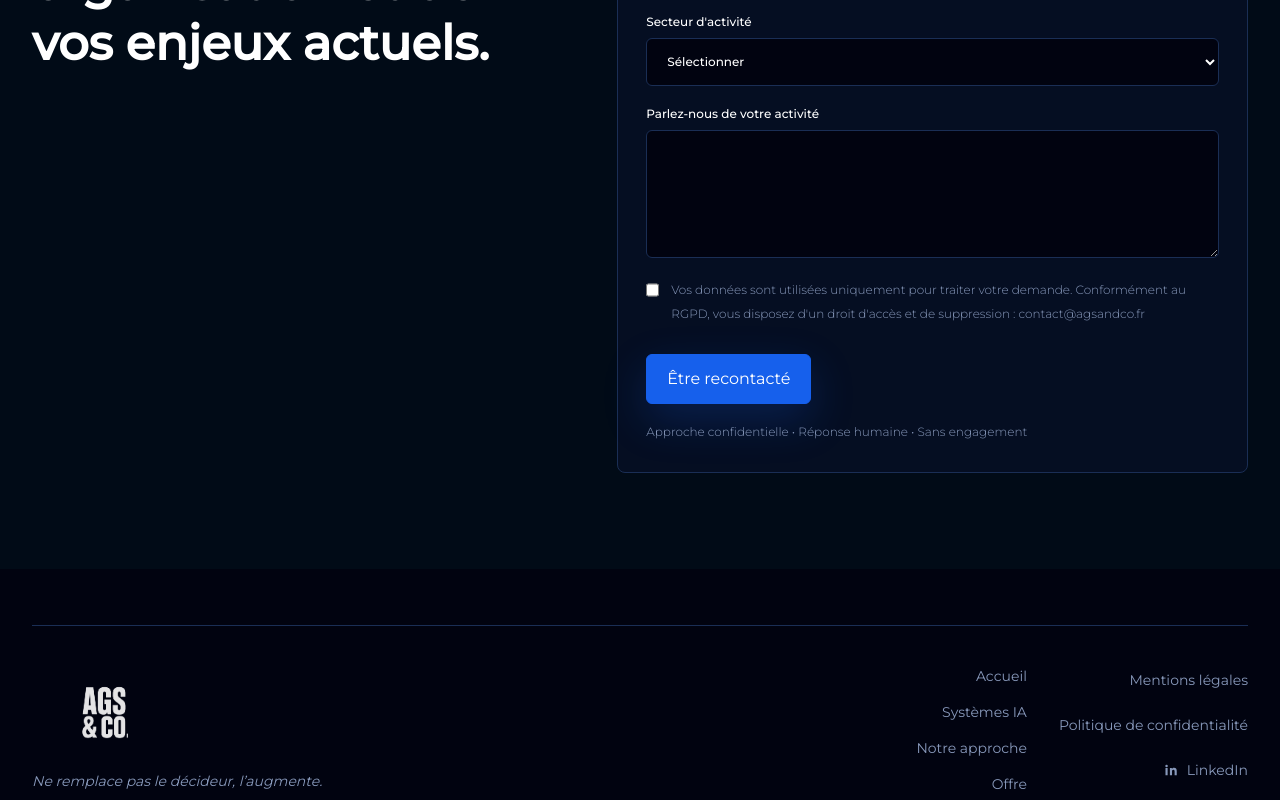
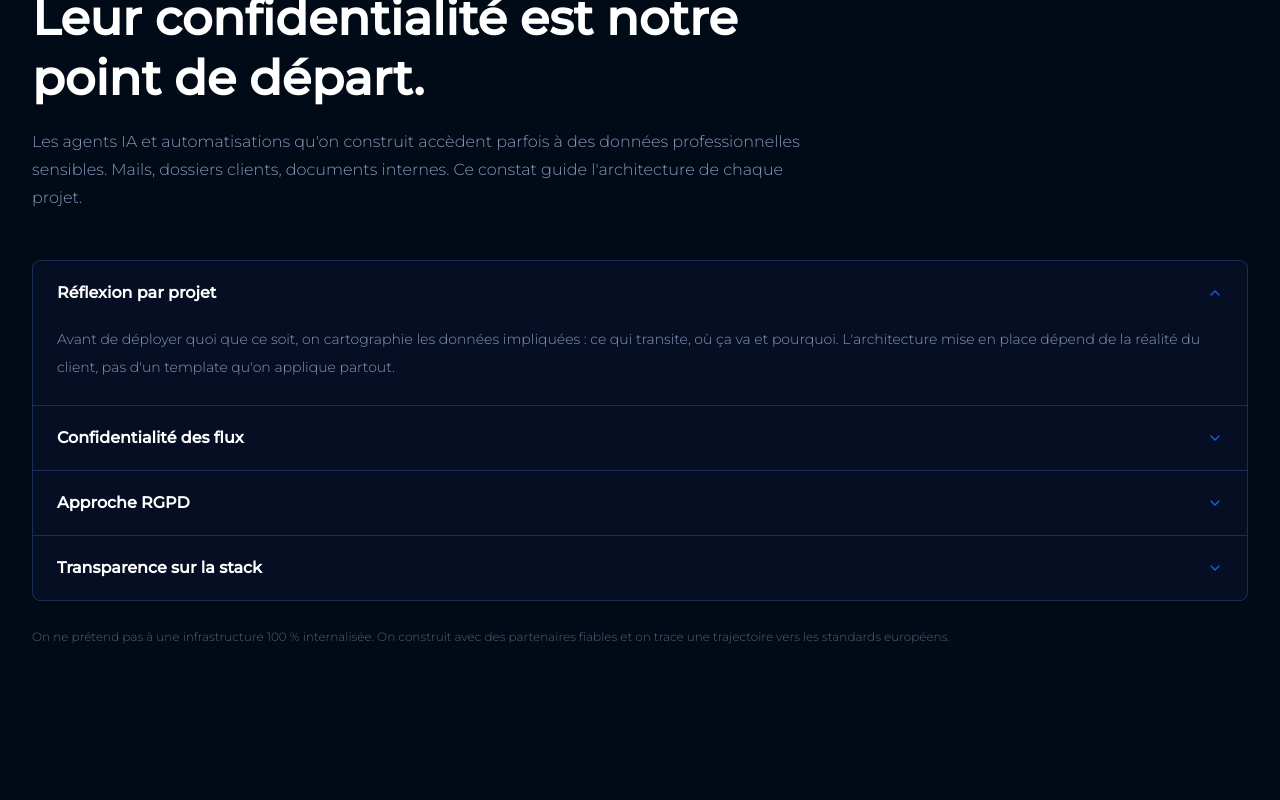
Before and after one commit to evensswa-ship-it/ags-landing, a Next.js app: page / in a window 1280 px wide. Shown: the part 3460-4260 px from the top of the page. Built offline with nearby package versions, Linux system fonts and the light colour scheme.

Commit message:
feat: section données & confidentialité + CLAUDE.md

```diff
--- a/src/app/page.tsx
+++ b/src/app/page.tsx
@@ -3,6 +3,7 @@ import Hero from '@/components/sections/Hero'
 import Cockpit from '@/components/sections/Cockpit'
 import Philosophy from '@/components/sections/Philosophy'
 import Offer from '@/components/sections/Offer'
+import DataPrivacy from '@/components/sections/DataPrivacy'
 import Contact from '@/components/sections/Contact'
 import Footer from '@/components/sections/Footer'
 
@@ -15,6 +16,7 @@ export default function Home() {
         <Cockpit />
         <Philosophy />
         <Offer />
+        <DataPrivacy />
         <Contact />
         <Footer />
       </main>
--- /dev/null
+++ b/src/components/sections/DataPrivacy.tsx
@@ -0,0 +1,98 @@
+'use client'
+
+import { useState } from 'react'
+import { motion, AnimatePresence } from 'framer-motion'
+import { dataPrivacy } from '@/data/content'
+import SectionLabel from '@/components/ui/SectionLabel'
+
+export default function DataPrivacy() {
+  const [openIndex, setOpenIndex] = useState<number | null>(0)
+
+  const toggle = (index: number) => {
+    setOpenIndex(openIndex === index ? null : index)
+  }
+
+  return (
+    <section id="donnees" className="bg-[#010B17] px-5 py-24 sm:px-8">
+      <div className="mx-auto max-w-7xl">
+        <motion.div
+          initial={{ opacity: 0, y: 18 }}
+          whileInView={{ opacity: 1, y: 0 }}
+          viewport={{ once: true }}
+          transition={{ duration: 0.5 }}
+          className="max-w-3xl"
+        >
+          <SectionLabel>{dataPrivacy.eyebrow}</SectionLabel>
+          <h2 className="mt-5 font-[var(--font-inter)] text-3xl font-bold leading-tight text-white sm:text-5xl">
+            {dataPrivacy.title}
+          </h2>
+          <p className="mt-5 text-base font-light leading-7 text-[#8899BB]">{dataPrivacy.intro}</p>
+        </motion.div>
+
+        <motion.div
+          initial={{ opacity: 0, y: 18 }}
+          whileInView={{ opacity: 1, y: 0 }}
+          viewport={{ once: true }}
+          transition={{ duration: 0.5, delay: 0.1 }}
+          className="mt-12 rounded-[8px] border border-[#1A2E55] bg-[#050E22]"
+        >
+          {dataPrivacy.items.map((item, index) => {
+            const isOpen = openIndex === index
+            const isLast = index === dataPrivacy.items.length - 1
+
+            return (
+              <div key={item.title} className={isLast ? '' : 'border-b border-[#1A2E55]'}>
+                <button
+                  onClick={() => toggle(index)}
+                  className="flex w-full items-center justify-between gap-6 px-6 py-5 text-left"
+                  aria-expanded={isOpen}
+                >
+                  <span className="font-[var(--font-inter)] text-base font-semibold text-white">
+                    {item.title}
+                  </span>
+                  <motion.span
+                    animate={{ rotate: isOpen ? 180 : 0 }}
+                    transition={{ duration: 0.25, ease: 'easeInOut' }}
+                    className="shrink-0 text-[#1660EC]"
+                    aria-hidden="true"
+                  >
+                    <svg viewBox="0 0 24 24" className="h-4 w-4" fill="none" stroke="currentColor" strokeWidth="2" strokeLinecap="round" strokeLinejoin="round">
+                      <path d="M6 9l6 6 6-6" />
+                    </svg>
+                  </motion.span>
+                </button>
+
+                <AnimatePresence initial={false}>
+                  {isOpen && (
+                    <motion.div
+                      key="content"
+                      initial={{ height: 0, opacity: 0 }}
+                      animate={{ height: 'auto', opacity: 1 }}
+                      exit={{ height: 0, opacity: 0 }}
+                      transition={{ duration: 0.3, ease: 'easeInOut' }}
+                      className="overflow-hidden"
+                    >
+                      <p className="px-6 pb-6 text-sm font-light leading-7 text-[#8899BB]">
+                        {item.text}
+                      </p>
+                    </motion.div>
+                  )}
+                </AnimatePresence>
+              </div>
+            )
+          })}
+        </motion.div>
+
+        <motion.p
+          initial={{ opacity: 0 }}
+          whileInView={{ opacity: 1 }}
+          viewport={{ once: true }}
+          transition={{ duration: 0.5, delay: 0.2 }}
+          className="mt-6 text-xs font-light leading-6 text-[#8899BB]/60"
+        >
+          {dataPrivacy.note}
+        </motion.p>
+      </div>
+    </section>
+  )
+}
--- a/src/data/content.ts
+++ b/src/data/content.ts
@@ -214,6 +214,32 @@ export const offer = {
   ],
 }
 
+export const dataPrivacy = {
+  eyebrow: 'Données & Confidentialité',
+  title: 'Vos opérations, vos données. Leur confidentialité est notre point de départ.',
+  intro:
+    "Les agents IA et automatisations qu'on construit accèdent parfois à des données professionnelles sensibles. Mails, dossiers clients, documents internes. Ce constat guide l'architecture de chaque projet.",
+  items: [
+    {
+      title: 'Réflexion par projet',
+      text: "Avant de déployer quoi que ce soit, on cartographie les données impliquées : ce qui transite, où ça va et pourquoi. L'architecture mise en place dépend de la réalité du client, pas d'un template qu'on applique partout.",
+    },
+    {
+      title: 'Confidentialité des flux',
+      text: "On limite l'exposition des données à ce qui est strictement nécessaire. Les flux sont identifiés, les accès maîtrisés et les traitements documentés dès la phase de conception.",
+    },
+    {
+      title: 'Approche RGPD',
+      text: "On aborde le RGPD comme un enjeu métier, pas comme une case à cocher. Dès le cadrage, on identifie avec vous les données traitées, les flux concernés et les mesures adaptées à votre situation.",
+    },
+    {
+      title: 'Transparence sur la stack',
+      text: "On travaille aujourd'hui avec Vercel, Supabase, OVH, OpenAI et Anthropic. Des partenaires reconnus. Notre objectif une fois les cas d'usage validés terrain : migrer vers une infrastructure et des modèles d'IA pleinement européens.",
+    },
+  ],
+  note: "On ne prétend pas à une infrastructure 100 % internalisée. On construit avec des partenaires fiables et on trace une trajectoire vers les standards européens.",
+}
+
 export const contact = {
   title: 'Parlez-nous de votre organisation et de vos enjeux actuels.',
   reassurance: 'Approche confidentielle • Réponse humaine • Sans engagement',
@@ -232,6 +258,7 @@ export const footer = {
     { label: 'Systèmes IA', href: '#cockpit' },
     { label: 'Notre approche', href: '#philosophie' },
     { label: 'Offre', href: '#offre' },
+    { label: 'Données & IA', href: '#donnees' },
     { label: 'Contact', href: '#contact' },
   ],
   links: [
```
Also changed, not shown: 1 other file (tests, documents, lock files or other folders).
